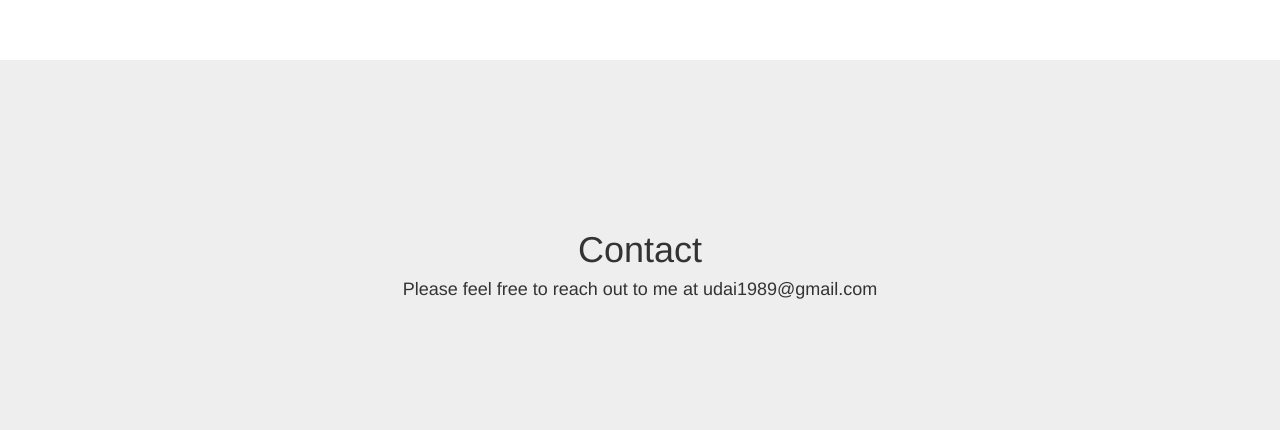
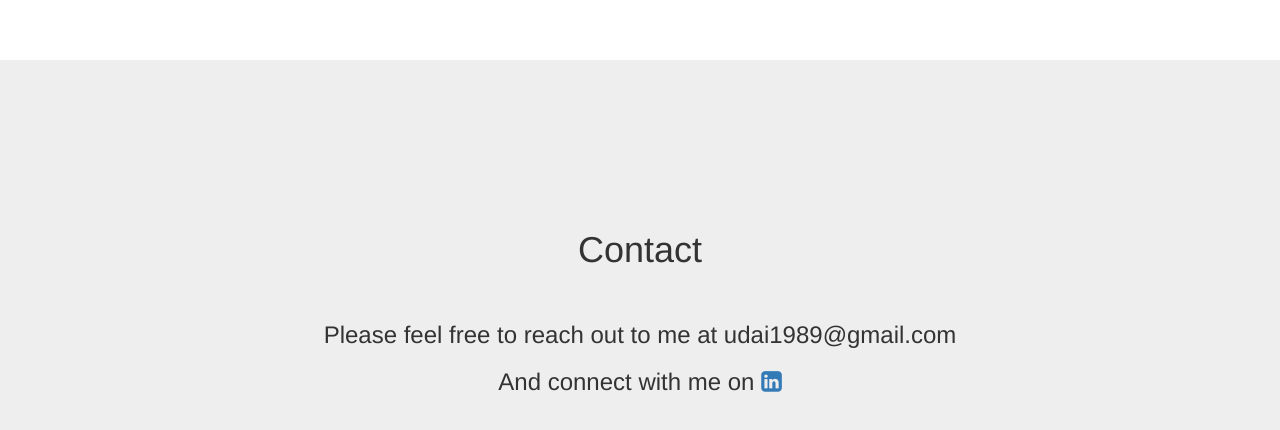
Before and after one commit to udai-singh/udai-singh.github.io, a website: page index.html in a window 1280 px wide. Shown: the part 1540-1970 px from the top of the page. Drawn offline with Linux system fonts and the light colour scheme.

Commit message:
Added linkedIn symbol and link to profile

```diff
--- a/index.html
+++ b/index.html
@@ -164,8 +164,9 @@
             <div class="row">
                 <div class="col-lg-12">
                     <h1>Contact</h1>
-                    <h4>Please feel free to reach out to me at udai1989@gmail.com</h4>
-
+                    <br>
+                    <h3>Please feel free to reach out to me at udai1989@gmail.com</h3>
+                    <h3>And connect with me on <a href="https://www.linkedin.com/in/udairsingh" target="_blank"><i class="fa fa-linkedin-square" aria-hidden="true"></i></a></h3>
                 </div>
             </div>
         </div>
```
